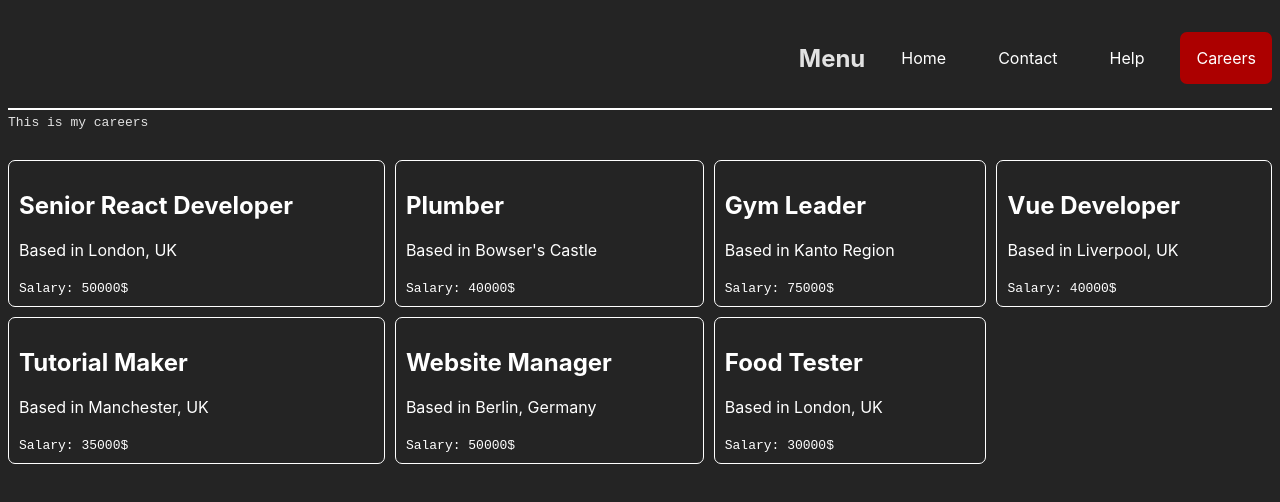
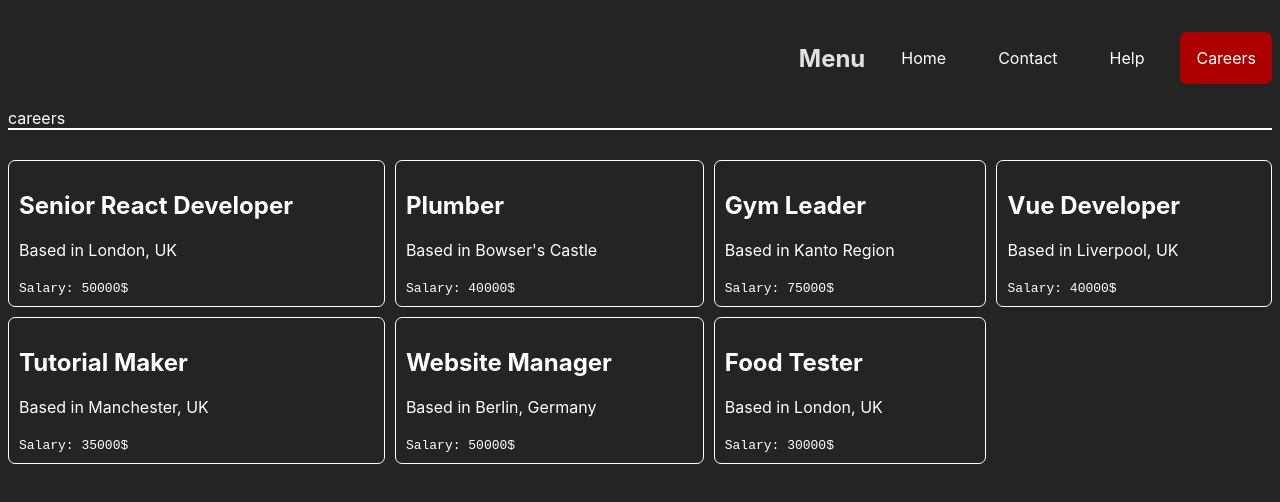
Before and after one commit to Patrick2402/Routing-app, a React (Vite) app: page /careers in a window 1280 px wide. Shown: the top 502 px of the page. Built offline with nearby package versions, Linux system fonts and the light colour scheme; data requests are answered from the project's data file.

Commit message:
UseLocation Hook

```diff
--- a/src/App.css
+++ b/src/App.css
@@ -66,7 +66,17 @@
   font-weight: 400;
   border-radius: 7px;
   border: 2px solid white;
+  padding: 5px;
+}
 
-  padding: 5px;
-
+.breadcrumbs{
+  display: flex;
+  flex-direction: row;
+  gap: 10px;
 }
+.breadcrumbs a{
+  text-decoration: unset;
+  color: white;
+  font-size: 16px;
+  font-weight: 400;
+}
--- /dev/null
+++ b/src/components/Breadcrumbs.jsx
@@ -0,0 +1,21 @@
+import React from 'react'
+import { Link, useLocation } from 'react-router-dom'
+
+export default function Breadcrumbs() {
+    const location = useLocation();
+    let currentLink = '';
+    const crumbs = location.pathname.split('/').filter(crumb => crumb !== '').map(crumb => {
+        currentLink += `/${crumb}`;
+
+        return (
+            <div className="crumb" key={crumb}>
+                <Link to={currentLink}>{crumb}</Link>
+            </div>
+        )
+    })
+  return (
+    <div className="breadcrumbs">
+        {crumbs}
+    </div>
+  )
+}
--- a/src/layouts/CareersLayout.jsx
+++ b/src/layouts/CareersLayout.jsx
@@ -4,7 +4,6 @@
 export default function CareersLayout() {
   return (
     <div className="careers-layout">
-        <code>This is my careers</code>
         <Outlet />
     </div>
   )
--- a/src/layouts/RootLayout.jsx
+++ b/src/layouts/RootLayout.jsx
@@ -1,4 +1,5 @@
 import { Outlet,NavLink } from 'react-router-dom'
+import Breadcrumbs from '../components/Breadcrumbs'
 export default function RootLayout() {
   return (
     <div className='root-layout'>
@@ -10,7 +11,9 @@
           <NavLink to='help'>Help</NavLink>
           <NavLink to='careers'>Careers</NavLink>
         </nav>
+        <Breadcrumbs />
       </header>
+
       <main>
         <Outlet />
       </main>
```
